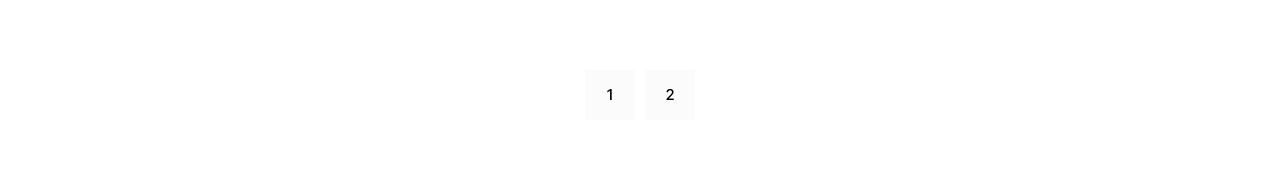
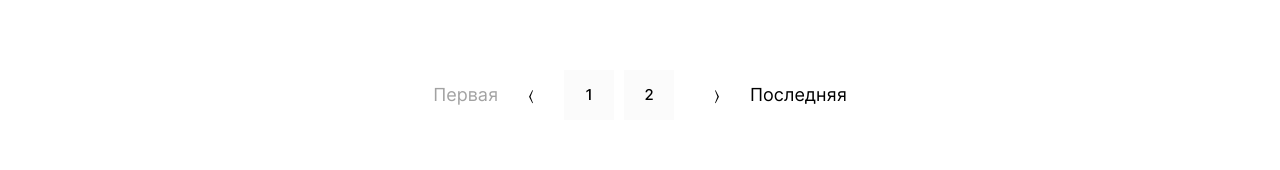
Before and after one commit to Raklechitca-Team/raklechitca, a Nuxt app: page /stories in a window 1280 px wide. Shown: the part 2083-2253 px from the top of the page. Built offline with nearby package versions, Linux system fonts and the light colour scheme.

Commit message:
немного добавила в пагинацию

```diff
--- a/components/Cardlist/CardList.vue
+++ b/components/Cardlist/CardList.vue
@@ -17,7 +17,9 @@ export default {
   components: {
     'app-card': Card,
   },
-  props: ['cards'],
+  props: {
+    cards: Array,
+  },
 };
 </script>
 
--- a/components/Pagination.vue
+++ b/components/Pagination.vue
@@ -1,6 +1,11 @@
 <template>
   <div>
     <div class="pagination">
+      <a
+        @click="$emit('pageClick', currentPage)"
+        class="pagination__quick-navigation pagination__quick-navigation_disabled"
+        >Первая<span class="arrow">&#9001;</span></a
+      >
       <div
         v-for="page in setPages"
         @click="$emit('pageClick', page)"
@@ -8,12 +13,23 @@
       >
         {{ page }}
       </div>
+      <a
+        @click="$emit('pageClick', setPages)"
+        class="pagination__quick-navigation"
+        ><span class="arrow">&#9002;</span>Последняя</a
+      >
     </div>
   </div>
 </template>
 
 <script>
 export default {
+  data() {
+    return {
+      currentPage: 1,
+      isActive: true,
+    };
+  },
   props: {
     storiesInTotal: Number,
     storiesPerPage: Number,
@@ -51,4 +67,24 @@ export default {
 .pagination__number:hover {
   background-color: #f4f4f4;
 }
+.pagination__quick-navigation {
+  height: 50px;
+  display: flex;
+  align-items: center;
+  font-weight: normal;
+  font-size: 18px;
+  line-height: 22px;
+  cursor: pointer;
+  transition: all 0.3s linear;
+}
+.pagination__quick-navigation_disabled {
+  color: #a2a2a2;
+}
+.pagination__quick-navigation_disabled:hover {
+  color: #000;
+}
+.arrow {
+  margin: 0 30px;
+  color: #000;
+}
 </style>
```
Also changed, not shown: pages/stories/_id.vue (+1 -1 lines).
